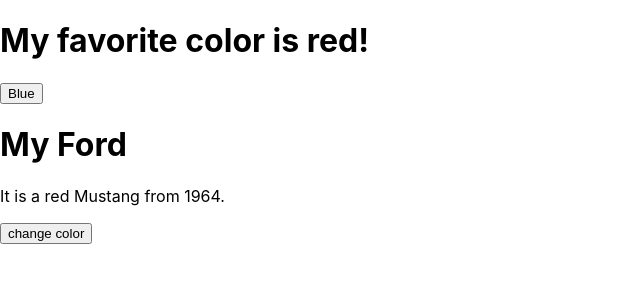
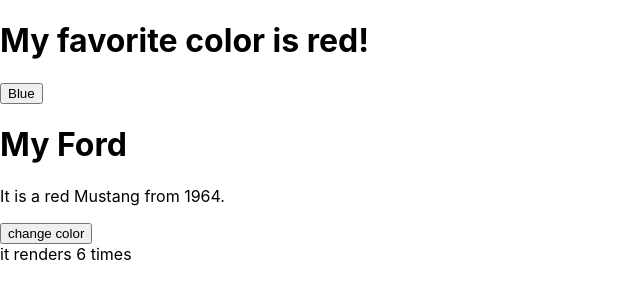
Before and after one commit to vinaysb1/react-hooks, a React (Create React App) app: page / in a window 1280 px wide. Shown: the top 300 px of the page, without its empty margins (0-640 px from the left). Built offline with nearby package versions, Linux system fonts and the light colour scheme.

Commit message:
se setTimeout() to count 1 second after initial render

```diff
--- a/src/App.js
+++ b/src/App.js
@@ -1,12 +1,14 @@
 import React from 'react';
 import FavoriteColor from './FavoriteColor';
 import Car from './Car';
+import Timer from './Timer';
 
 function App() {
   return (
     <div className="App">
       <FavoriteColor />
       <Car />
+      <Timer />
     </div>
   );
 }
--- /dev/null
+++ b/src/Timer.js
@@ -0,0 +1,20 @@
+import React from 'react'
+import { useState,useEffect } from'react';
+
+const Timer = () => {
+    const [count,setCount] = useState(0);
+
+    useEffect(() => {
+        setTimeout(() => {
+          setCount((count) => count + 1);
+        }, 1000);
+      });
+
+  return (
+    <div>
+      it renders {count} times
+    </div>
+  )
+}
+
+export default Timer
```
